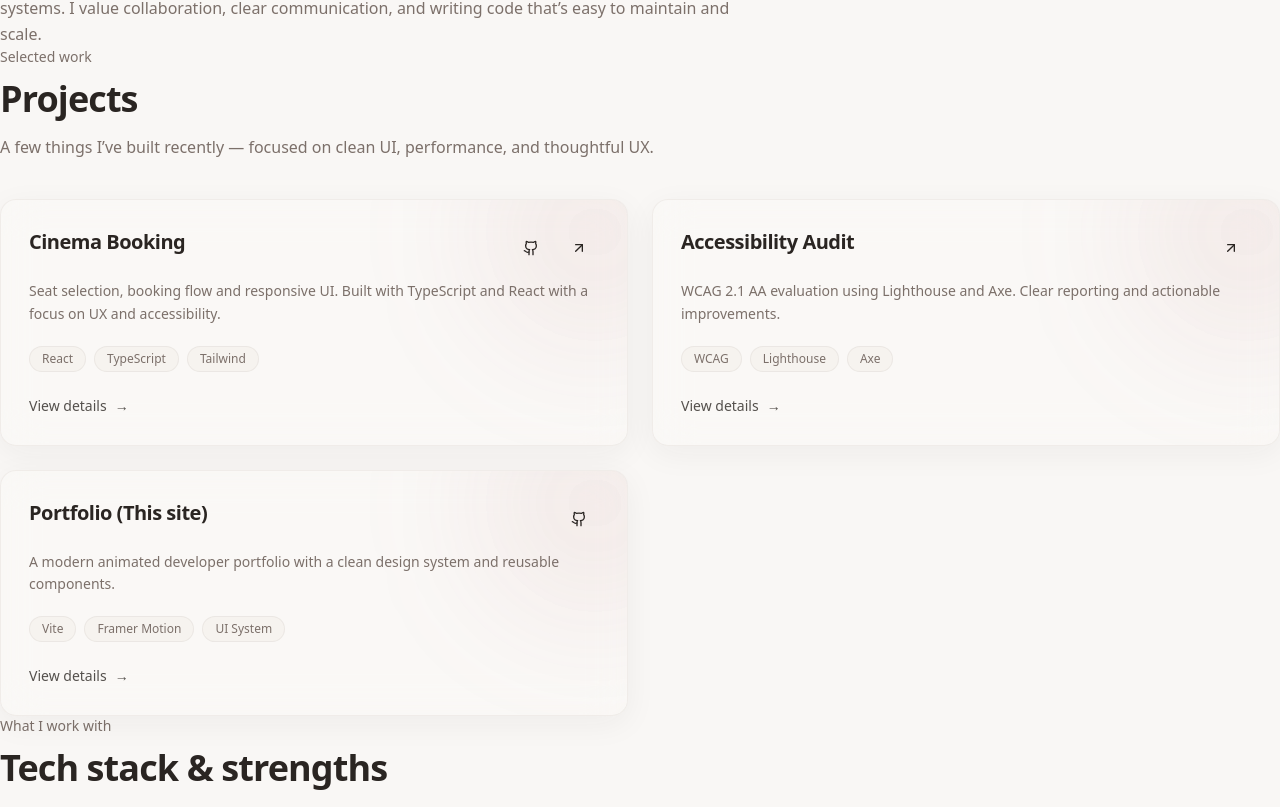
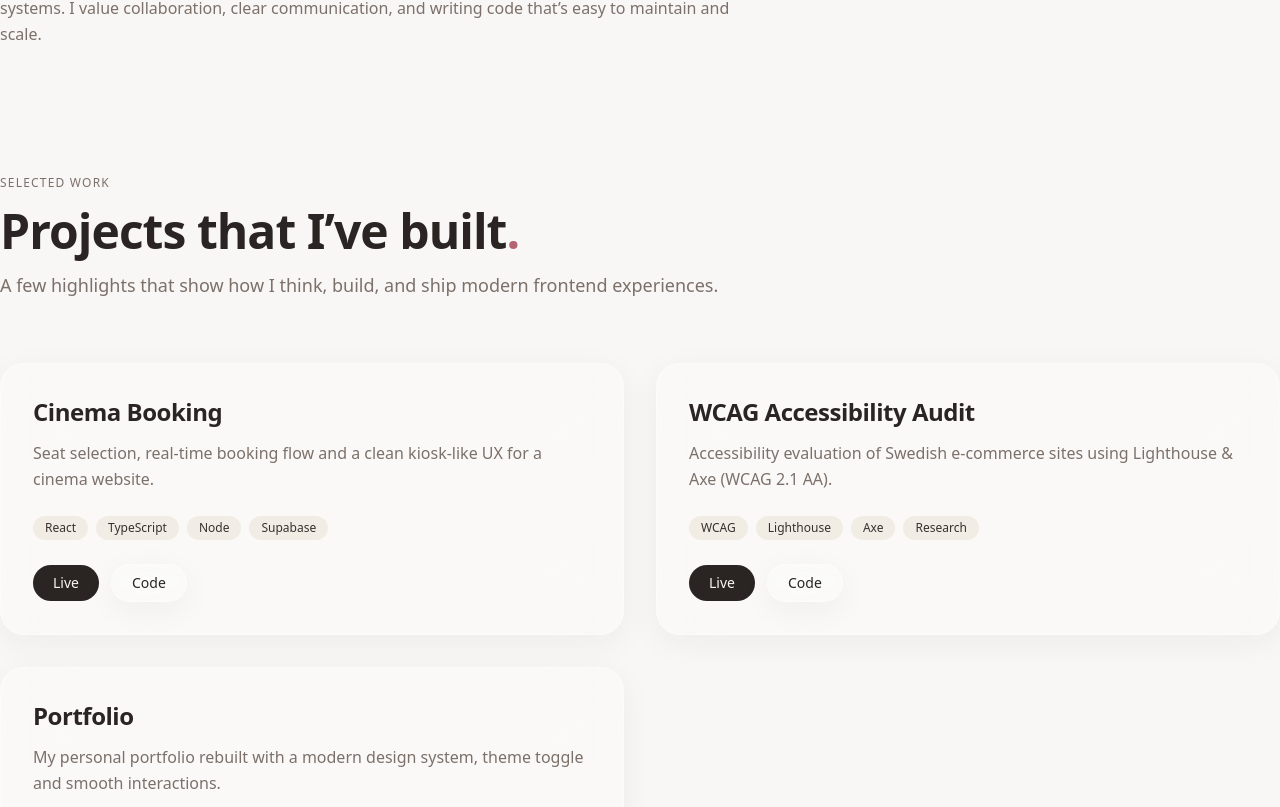
Before and after one commit to linneanore/portfolio-1, a React (Vite) app: page / in a window 1280 px wide. Shown: the part 1133-1940 px from the top of the page. Built offline with nearby package versions, Linux system fonts and the light colour scheme.

Commit message:
refactor(ui): rebuild work section with glass project cards

```diff
--- a/src/components/Projects.tsx
+++ b/src/components/Projects.tsx
@@ -1,128 +1,100 @@
 import { motion } from "framer-motion";
-import { ArrowUpRight, Github } from "lucide-react";
-import { Button } from "@/components/ui/button";
 
-type Project = {
-  title: string;
-  description: string;
-  tags: string[];
-  liveUrl?: string;
-  repoUrl?: string;
-};
-
-const projects: Project[] = [
+const projects = [
   {
     title: "Cinema Booking",
     description:
-      "Seat selection, booking flow and responsive UI. Built with TypeScript and React with a focus on UX and accessibility.",
-    tags: ["React", "TypeScript", "Tailwind"],
-    liveUrl: "#",
-    repoUrl: "#",
+      "Seat selection, real-time booking flow and a clean kiosk-like UX for a cinema website.",
+    tags: ["React", "TypeScript", "Node", "Supabase"],
+    live: "#",
+    code: "#",
   },
   {
-    title: "Accessibility Audit",
+    title: "WCAG Accessibility Audit",
     description:
-      "WCAG 2.1 AA evaluation using Lighthouse and Axe. Clear reporting and actionable improvements.",
-    tags: ["WCAG", "Lighthouse", "Axe"],
-    liveUrl: "#",
+      "Accessibility evaluation of Swedish e-commerce sites using Lighthouse & Axe (WCAG 2.1 AA).",
+    tags: ["WCAG", "Lighthouse", "Axe", "Research"],
+    live: "#",
+    code: "#",
   },
   {
-    title: "Portfolio (This site)",
+    title: "Portfolio",
     description:
-      "A modern animated developer portfolio with a clean design system and reusable components.",
-    tags: ["Vite", "Framer Motion", "UI System"],
-    repoUrl: "#",
+      "My personal portfolio rebuilt with a modern design system, theme toggle and smooth interactions.",
+    tags: ["React", "TypeScript", "Tailwind", "Framer Motion"],
+    live: "#",
+    code: "#",
   },
 ];
 
 export default function Projects() {
   return (
-    <section id="work" className="section-padding">
-      <div className="container-custom">
-        <motion.div
-          initial={{ opacity: 0, y: 14 }}
-          whileInView={{ opacity: 1, y: 0 }}
-          viewport={{ once: true, amount: 0.2 }}
-          transition={{ duration: 0.5, ease: "easeOut" }}
-        >
-          <p className="text-sm text-muted-foreground">Selected work</p>
-          <h2 className="mt-3 text-3xl font-bold tracking-tight md:text-4xl">
-            Projects
+    <section id="work" className="relative overflow-hidden">
+      <div className="container-custom py-24 md:py-32 relative z-10">
+        {/* Section header */}
+        <div className="max-w-3xl mb-14 md:mb-16">
+          <p className="text-xs font-medium tracking-widest text-muted-foreground mb-4">
+            SELECTED WORK
+          </p>
+
+          <h2 className="text-3xl md:text-5xl font-display font-bold leading-tight">
+            Projects that I’ve built<span className="text-primary">.</span>
           </h2>
-          <p className="mt-4 max-w-2xl text-muted-foreground">
-            A few things I’ve built recently — focused on clean UI, performance,
-            and thoughtful UX.
+
+          <p className="mt-4 text-muted-foreground text-base md:text-lg leading-relaxed">
+            A few highlights that show how I think, build, and ship modern frontend
+            experiences.
           </p>
-        </motion.div>
+        </div>
 
-        <div className="mt-10 grid gap-6 md:grid-cols-2">
-          {projects.map((p, idx) => (
+        {/* Grid */}
+        <div className="grid grid-cols-1 md:grid-cols-2 gap-6 md:gap-8">
+          {projects.map((project, i) => (
             <motion.article
-              key={p.title}
-              initial={{ opacity: 0, y: 18 }}
+              key={project.title}
+              initial={{ opacity: 0, y: 30 }}
               whileInView={{ opacity: 1, y: 0 }}
-              viewport={{ once: true, amount: 0.2 }}
-              transition={{ duration: 0.5, ease: "easeOut", delay: idx * 0.06 }}
-              className="group relative overflow-hidden rounded-2xl border border-border/50 bg-card/30 p-7 glass"
+              viewport={{ once: true }}
+              transition={{ duration: 0.5, delay: i * 0.1 }}
+              className="glass-strong rounded-3xl p-6 md:p-8 flex flex-col gap-6 transition-transform duration-300 hover:-translate-y-1"
             >
-              <div className="pointer-events-none absolute inset-0 bg-grid opacity-20" />
-              <div className="pointer-events-none absolute -top-20 -right-20 h-56 w-56 rounded-full bg-primary/10 blur-3xl transition-opacity duration-500 group-hover:opacity-80" />
+              <div className="flex flex-col gap-3">
+                <h3 className="text-xl md:text-2xl font-display font-bold">
+                  {project.title}
+                </h3>
 
-              <div className="relative">
-                <div className="flex items-start justify-between gap-4">
-                  <h3 className="text-xl font-semibold tracking-tight">
-                    {p.title}
-                  </h3>
+                <p className="text-muted-foreground leading-relaxed">
+                  {project.description}
+                </p>
+              </div>
 
-                  <div className="flex items-center gap-2">
-                    {p.repoUrl && (
-                      <Button variant="ghost" size="icon" asChild>
-                        <a
-                          href={p.repoUrl}
-                          aria-label={`${p.title} repository`}
-                          target="_blank"
-                          rel="noreferrer"
-                        >
-                          <Github className="h-4 w-4" />
-                        </a>
-                      </Button>
-                    )}
-                    {p.liveUrl && (
-                      <Button variant="ghost" size="icon" asChild>
-                        <a
-                          href={p.liveUrl}
-                          aria-label={`${p.title} live demo`}
-                          target="_blank"
-                          rel="noreferrer"
-                        >
-                          <ArrowUpRight className="h-4 w-4" />
-                        </a>
-                      </Button>
-                    )}
-                  </div>
-                </div>
+              {/* Tags */}
+              <div className="flex flex-wrap gap-2">
+                {project.tags.map((tag) => (
+                  <span
+                    key={tag}
+                    className="text-xs px-3 py-1 rounded-full bg-secondary text-secondary-foreground"
+                  >
+                    {tag}
+                  </span>
+                ))}
+              </div>
 
-                <p className="mt-3 text-sm leading-relaxed text-muted-foreground">
-                  {p.description}
-                </p>
+              {/* Buttons */}
+              <div className="mt-auto flex items-center gap-3">
+                <a
+                  href={project.live}
+                  className="inline-flex items-center justify-center rounded-full px-5 py-2 text-sm font-medium bg-foreground text-background hover:opacity-90 transition"
+                >
+                  Live
+                </a>
 
-                <div className="mt-5 flex flex-wrap gap-2">
-                  {p.tags.map((tag) => (
-                    <span
-                      key={tag}
-                      className="rounded-full border border-border/60 bg-secondary/40 px-3 py-1 text-xs text-muted-foreground"
-                    >
-                      {tag}
-                    </span>
-                  ))}
-                </div>
-
-                <div className="mt-6 inline-flex items-center gap-2 text-sm text-foreground/80 transition group-hover:text-foreground">
-                  <span>View details</span>
-                  <span className="transition-transform duration-300 group-hover:translate-x-1">
-                    →
-                  </span>
-                </div>
+                <a
+                  href={project.code}
+                  className="inline-flex items-center justify-center rounded-full px-5 py-2 text-sm font-medium glass hover:opacity-90 transition"
+                >
+                  Code
+                </a>
               </div>
             </motion.article>
           ))}
```
